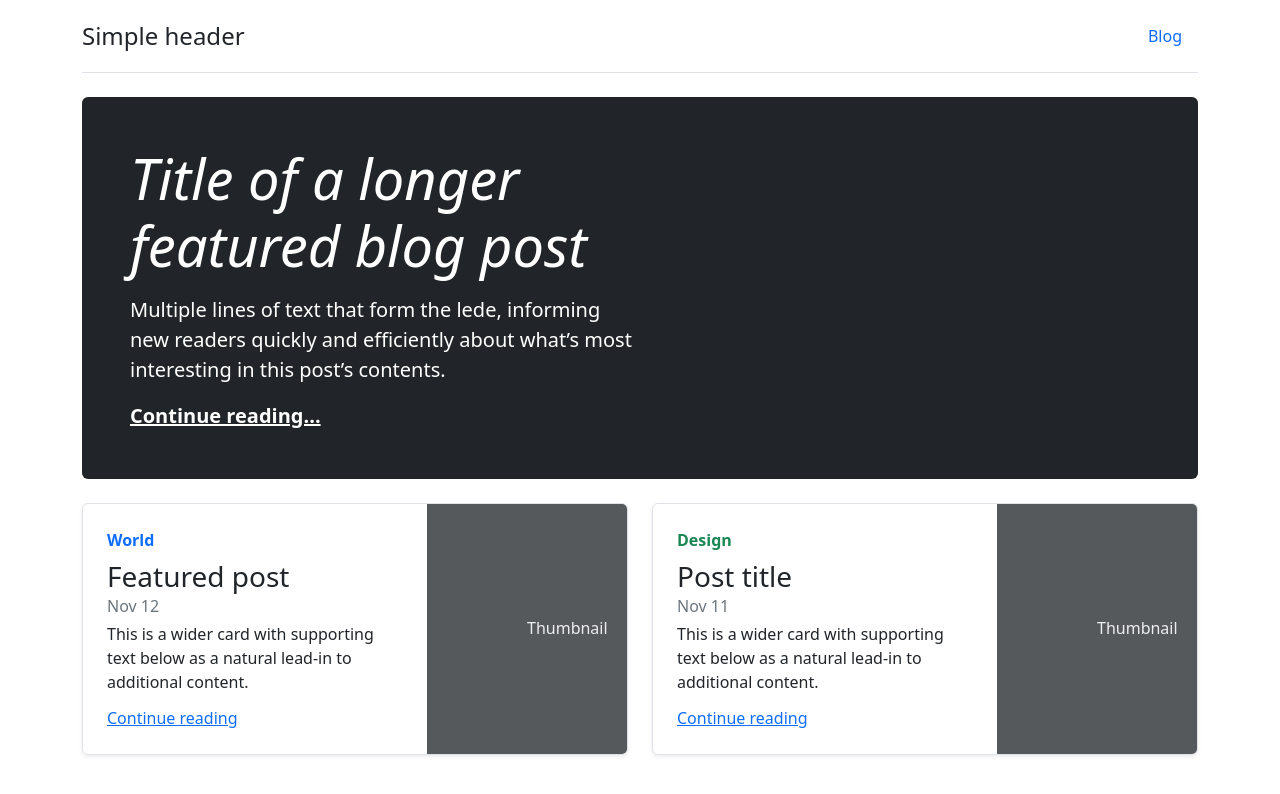
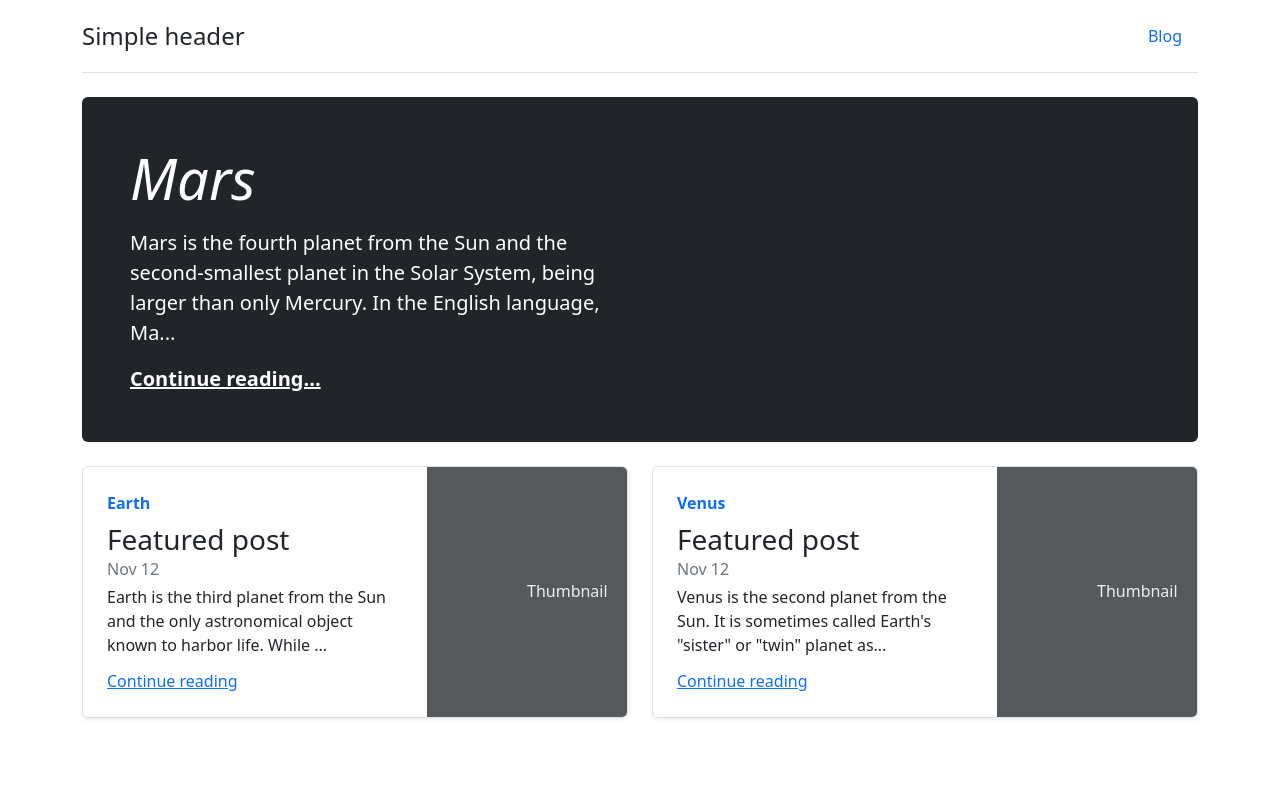
Before and after one commit to edo979/blog-rest-api, a React (Vite) app: page / in a window 1280 px wide. Shown: the top 794 px of the page. Built offline with nearby package versions, Linux system fonts and the light colour scheme; data requests are answered from the project's data file.

Commit message:
show first posts on the home route

```diff
--- a/src/main.tsx
+++ b/src/main.tsx
@@ -2,7 +2,7 @@ import React from 'react'
 import ReactDOM from 'react-dom/client'
 import { createBrowserRouter, RouterProvider } from 'react-router-dom'
 import { Root } from './routes/Root'
-import { Home } from './routes/Home'
+import { Home, loader as homeLoader } from './routes/Home'
 import { ErrorPage } from './routes/ErrorPage'
 import { Blog } from './routes/Blog'
 import { Blogs, loader as postsLoader } from './routes/Blogs'
@@ -21,7 +21,7 @@ const router = createBrowserRouter([
     element: <Root />,
     errorElement: <ErrorPage />,
     children: [
-      { index: true, element: <Home /> },
+      { index: true, element: <Home />, loader: homeLoader },
       {
         path: '/blog',
         children: [
--- a/src/model/posts.ts
+++ b/src/model/posts.ts
@@ -28,6 +28,12 @@ export async function getPost(id: string) {
 
   const resData: Post = await response.json()
   return resData
+}
+
+export async function getLatestPosts(query: string): Promise<Post[]> {
+  const res = await fetch(`${url}/posts${query}`)
+  if (!res.ok) throw new Error('Cant get latest posts!')
+  return await res.json()
 }
 
 export async function createPosts(data: {
--- a/src/routes/Home.tsx
+++ b/src/routes/Home.tsx
@@ -1,16 +1,21 @@
+import { useLoaderData } from 'react-router-dom'
+import { getLatestPosts, Post } from '../model/posts'
+import { limitTextTo } from '../utilities/utility'
+
+export async function loader() {
+  const posts = await getLatestPosts('?_limit=3&_sort=createdAt&_order=desc')
+  return { posts }
+}
+
 export function Home() {
+  const { posts } = useLoaderData() as { posts: Post[] }
+
   return (
     <>
       <div className="p-4 p-md-5 mb-4 rounded text-bg-dark">
         <div className="col-md-6 px-0">
-          <h1 className="display-4 fst-italic">
-            Title of a longer featured blog post
-          </h1>
-          <p className="lead my-3">
-            Multiple lines of text that form the lede, informing new readers
-            quickly and efficiently about what’s most interesting in this post’s
-            contents.
-          </p>
+          <h1 className="display-4 fst-italic">{posts[0].title}</h1>
+          <p className="lead my-3">{limitTextTo(posts[0].body, 150)}</p>
           <p className="lead mb-0">
             <a href="#" className="text-white fw-bold">
               Continue reading...
@@ -20,18 +25,16 @@ export function Home() {
       </div>
 
       <div className="row mb-2">
-        <div className="col-md-6">
+        {posts.slice(1).map(({ id, title, body }) => (
+          <div className="col-md-6" key={id}>
             <div className="row g-0 border rounded overflow-hidden flex-md-row mb-4 shadow-sm h-md-250 position-relative">
               <div className="col p-4 d-flex flex-column position-static">
                 <strong className="d-inline-block mb-2 text-primary">
-                World
+                  {title}
                 </strong>
                 <h3 className="mb-0">Featured post</h3>
                 <div className="mb-1 text-muted">Nov 12</div>
-              <p className="card-text mb-auto">
-                This is a wider card with supporting text below as a natural
-                lead-in to additional content.
-              </p>
+                <p className="card-text mb-auto">{limitTextTo(body, 100)}</p>
                 <a href="#" className="stretched-link">
                   Continue reading
                 </a>
@@ -56,42 +59,7 @@ export function Home() {
               </div>
             </div>
           </div>
-        <div className="col-md-6">
-          <div className="row g-0 border rounded overflow-hidden flex-md-row mb-4 shadow-sm h-md-250 position-relative">
-            <div className="col p-4 d-flex flex-column position-static">
-              <strong className="d-inline-block mb-2 text-success">
-                Design
-              </strong>
-              <h3 className="mb-0">Post title</h3>
-              <div className="mb-1 text-muted">Nov 11</div>
-              <p className="mb-auto">
-                This is a wider card with supporting text below as a natural
-                lead-in to additional content.
-              </p>
-              <a href="#" className="stretched-link">
-                Continue reading
-              </a>
-            </div>
-            <div className="col-auto d-none d-lg-block">
-              <svg
-                className="bd-placeholder-img"
-                width="200"
-                height="250"
-                xmlns="http://www.w3.org/2000/svg"
-                role="img"
-                aria-label="Placeholder: Thumbnail"
-                preserveAspectRatio="xMidYMid slice"
-                focusable="false"
-              >
-                <title>Placeholder</title>
-                <rect width="100%" height="100%" fill="#55595c"></rect>
-                <text x="50%" y="50%" fill="#eceeef" dy=".3em">
-                  Thumbnail
-                </text>
-              </svg>
-            </div>
-          </div>
-        </div>
+        ))}
       </div>
     </>
   )
--- /dev/null
+++ b/src/utilities/utility.ts
@@ -0,0 +1,3 @@
+export function limitTextTo(text: string, numOfChar: number = 60): string {
+  return text.substring(0, numOfChar) + '...'
+}
```
Lines whose indentation alone changed are shown as unchanged.
